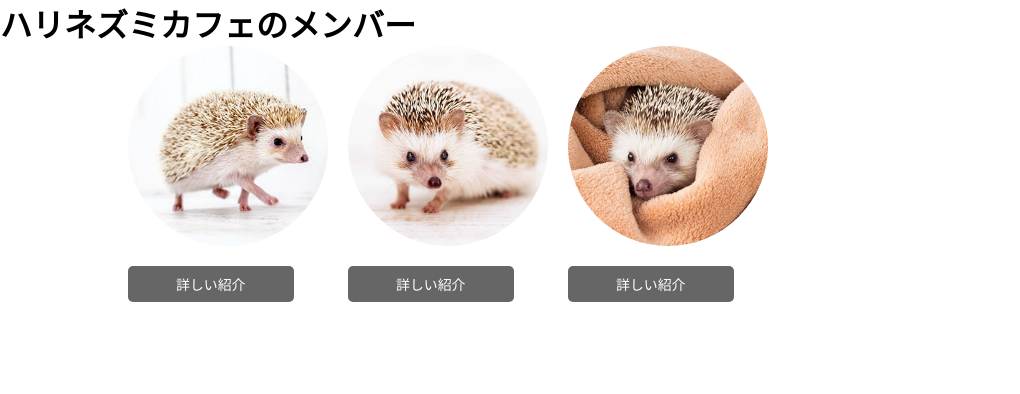
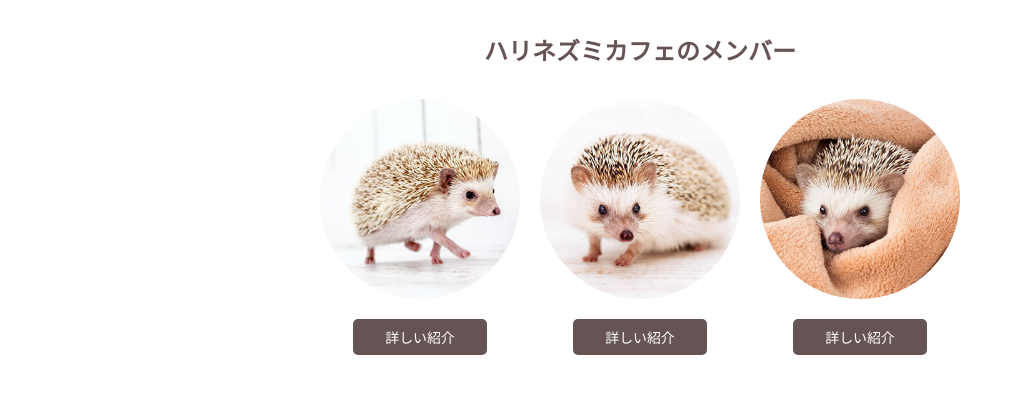
Before and after one commit to designnokura-rgb/modal_daialog, a plain HTML site: page index.html in a window 1280 px wide. Shown: the whole page, without its empty margins (0-1020 px from the left). Drawn offline with Linux system fonts and the light colour scheme; some packages are replaced by stand-ins of ours.

Commit message:
モーダルを表示させるためのリストをJSで管理に変更

```diff
--- a/css/style.css
+++ b/css/style.css
@@ -1,14 +1,39 @@
 @charset "utf-8";
+
+:root {
+    --text_color : #665353;
+}
+
+body {
+    color: var(--text_color);
+}
+
+dialog {
+    color: var(--text_color);
+}
 
 ul {
     list-style-type: none;
 }
 
+h1 {
+    font-size: 1.5rem;
+    color: var(--text_color);
+    text-align: center;
+    margin: 2rem 0;
+}
+
 .flex-container {
     display: flex;
     gap: 20px;
-    width: 80%;
-    margin: auto;
+    justify-content: center;
+}
+
+.flex-container li {
+    display: flex;
+    flex-direction: column;
+    align-items: center;
+
 }
 
 .round-thumbnail img{
@@ -18,11 +43,15 @@ ul {
 }
 
 button {
-    padding: .5rem 3rem;
-    background-color: #666;
+    background-color: var(--text_color);
     color: #fff;
     font-size: .87rem;
     border-radius: 5px;
     cursor: pointer;
+}
+
+.open-modal-btn {
+    padding: .5rem 2rem;
     margin-top: 1rem;
+
 }
--- a/index.html
+++ b/index.html
@@ -13,8 +13,8 @@
 <body>
     <h1>ハリネズミカフェのメンバー</h1>
 
-    <ul class="flex-container">
-        <li>
+    <ul class="flex-container" id="list-modal">
+        <!-- <li>
             <div class="round-thumbnail"><img src="./img/hari1.jpg" alt=""></div>
             <button data-index="0">詳しい紹介</button>
         </li>
@@ -25,7 +25,7 @@
         <li>
             <div class="round-thumbnail"><img src="./img/hari3.jpg" alt=""></div>
             <button data-index="2">詳しい紹介</button>
-        </li>
+        </li> -->
     </ul>
 
     <dialog id="detail-modal">
--- a/js/script.js
+++ b/js/script.js
@@ -4,6 +4,23 @@ const member = [
     { image: "./img/hari2.jpg" ,  name: "ミルク", type: "とっても賢い" , like: "小松菜・コオロギ" },
     { image: "./img/hari3.jpg" ,  name: "チャイ", type: "ちょっと怖がり" , like: "かぼちゃ・りんご" }
 ];
+
+// 今クリックしたリストを呼び出すところ
+function listModal(list = member) {
+    const listEl = document.getElementById("list-modal");
+    listEl.innerHTML = '';
+
+    list.forEach((mem,index) => {
+        const li = document.createElement("li");
+        li.innerHTML = `
+            <div class="round-thumbnail"><img src="${mem.image}" alt="${mem.name}"></div>
+            <button data-index="${[index]}" class="open-modal-btn">詳しい紹介</button>
+        `;
+        listEl.appendChild(li);
+    });
+}
+
+listModal();
 
 // 開いたとき
 // ボタンを取得してイベントの発火したボタンの詳細を呼び出す
@@ -12,7 +29,6 @@ openBtns.forEach(btn => {
     btn.addEventListener('click',(e)=> {
         const index = e.currentTarget.dataset.index;
         const data = member[index];
-        console.log(data);
 
         document.getElementById("modal-image").src = data.image;
         document.getElementById("modal-name").textContent = data.name;
```
